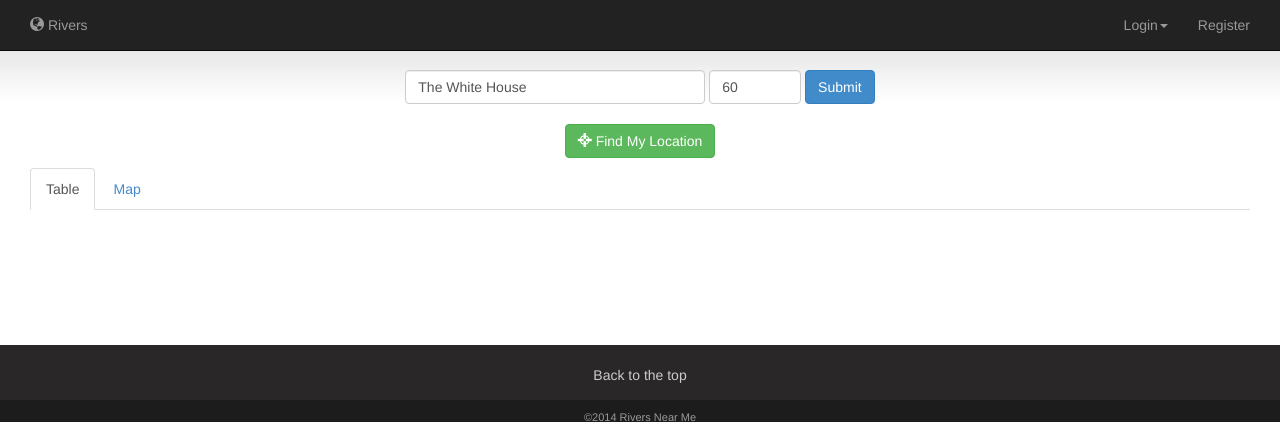
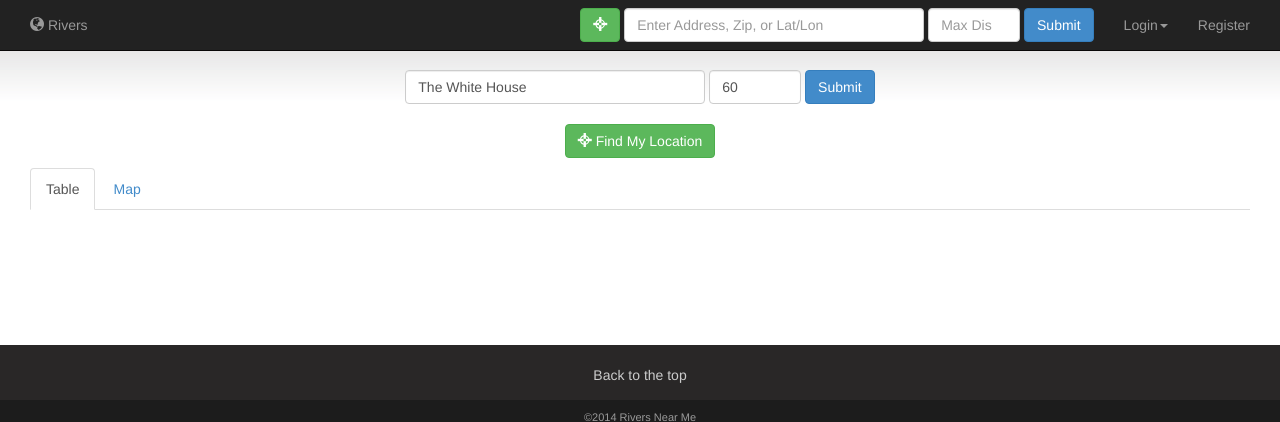
Before and after one commit to chrestme/RiversNearMe, a Django app: page / in a window 1280 px wide. Shown: the top 422 px of the page. Run offline with Django 3.2, Linux system fonts and the light colour scheme; data that the repository does not hold is empty; parts of the project's set-up code (start-up, migrations or seed data) failed here and were passed over; some libraries are stand-ins or nearby versions.

Commit message:
Added form fields to header. Added Zinnia Comment Moderation. Added NOAA gauge tooltips.

```diff
--- a/RiversNearMe/Rivers/templates/header.html
+++ b/RiversNearMe/Rivers/templates/header.html
@@ -21,7 +21,28 @@
 <script type="text/javascript"
   src="https://maps.googleapis.com/maps/api/js?key=AIzaSyCsV1PHBA6-FocW9_qi-Ixv7HfY3i5LDzU">
 </script>
+<script>
+    function get_location() {
+        //if (Modernizr.geolocation) {
+            var element = document.getElementById("getLocButton");
+            element.disabled = true;
+            navigator.geolocation.getCurrentPosition(popCoords);
+        //} else {
+        // no native support; maybe try a fallback?
+        //}
+    }
+    function popCoords(position) {
+        var lat = position.coords.latitude;
+        var lon = position.coords.longitude;
 
+        var loc_input_element = document.getElementById("loc");
+        loc_input_element.value = lat+", "+lon;
+
+        var loc_button_element = document.getElementById("getLocButton");
+        loc_button_element.disabled = false;
+    }
+</script>
+<link type="text/css" rel="stylesheet" href="http://cdn.jsdelivr.net/qtip2/2.2.1/basic/jquery.qtip.min.css"
 </head>
 <body style="padding-top: 60px">
 <header>
@@ -39,6 +60,21 @@
                 <li><a href="{% url "Rivers.views.index" %}"><span class="glyphicon glyphicon-globe"></span> Rivers</a></li>
             </ul>
             <ul class="nav navbar-nav pull-right">
+                <li>
+                    <form class="navbar-form" role="form" action="/rivers/" method='post'>
+                        {% csrf_token %}
+                        <div class="form-group">
+                            <button class="btn btn-success" id="getLocButton" onclick="get_location()" type="button"><i class="glyphicon glyphicon-screenshot"></i></button>
+                            <label class="sr-only" for="loc">Location: </label>
+                            <input class="form-control" id="loc" type="text" style="width: 300px" name="loc" placeholder="Enter Address, Zip, or Lat/Lon">
+                        </div>
+                        <div class="form-group">
+                            <label class="sr-only" for="dist">Max Distance: </label>
+                            <input class="form-control" id="dist" type="number" name="dist" min="0" max="9999" placeholder="Max Distance in Miles">
+                        </div>
+                        <button type="submit" class="btn btn-primary">Submit</button>
+                    </form>
+                </li>
                 {% if not user.is_active %}
                 <li class="dropdown">
                     <a class="dropdown-toggle" href="#" data-toggle="dropdown">Login<b class="caret"></b></a>
--- a/RiversNearMe/Rivers/templates/rivers/index.html
+++ b/RiversNearMe/Rivers/templates/rivers/index.html
@@ -45,27 +45,6 @@ function toggle_fav(placemark_id, mode){
     }
 }
 </script>
-<script>
-    function get_location() {
-        //if (Modernizr.geolocation) {
-            var element = document.getElementById("getLocButton");
-            element.disabled = true;
-            navigator.geolocation.getCurrentPosition(popCoords);
-        //} else {
-        // no native support; maybe try a fallback?
-        //}
-    }
-    function popCoords(position) {
-        var lat = position.coords.latitude;
-        var lon = position.coords.longitude;
-
-        var loc_input_element = document.getElementById("loc");
-        loc_input_element.value = lat+", "+lon;
-
-        var loc_button_element = document.getElementById("getLocButton");
-        loc_button_element.disabled = false;
-    }
-</script>
 
 <div class="center">
     <form class="form-inline" role="form" action="/rivers/" method="post">
@@ -112,9 +91,11 @@ $('a[href=#river_map]').on('shown.bs.tab', function () { google.maps.event.trigg
     (adsbygoogle = window.adsbygoogle || []).push({});
     </script>
     {% if user.is_authenticated %}
-    <button style="margin-bottom: 20px" class="btn btn-success pull-right" data-toggle="modal" data-target="#addRiverModal">
+    <div class="pull-right">
+    <button style="margin-bottom: 20px" class="btn btn-success" data-toggle="modal" data-target="#addRiverModal">
     + Add River Section
     </button>
+    </div>
     {% endif %}
     <div id="river_table" style="margin-top: 20px;" class="panel panel-primary tab-pane fade in active">
         <div class="panel-heading">
@@ -151,18 +132,19 @@ $('a[href=#river_map]').on('shown.bs.tab', function () { google.maps.event.trigg
                     <td class="text-center">{{pm_dict.placemark.class_field}}</td>
                     {% if pm_dict.placemark.stage_min and pm_dict.placemark.stage_max %}
                         {% if pm_dict.placemark.usgs_gauge.stage < pm_dict.placemark.stage_min %}
-                            <td class="text-center danger">
+                            <td class="text-center danger hasTooltip">
                         {% elif pm_dict.placemark.usgs_gauge.stage > pm_dict.placemark.stage_max %}
-                            <td class="text-center bg-primary">
+                            <td class="text-center bg-primary hasTooltip title">
                         {% else %}
-                            <td class="text-center success">
+                            <td class="text-center success hasTooltip">
                         {% endif %}
                     {% else %}
-                        <td class="text-center">
+                        <td class="text-center hasTooltip">
                     {% endif %}
                         <a href='http://waterdata.usgs.gov/usa/nwis/uv?{{pm_dict.placemark.usgs_gauge}}' title='{{pm_dict.placemark.usgs_gauge.last_update}}'>{{pm_dict.placemark.usgs_gauge.stage}} ft
                         <br><strong>{{pm_dict.delta_sign |safe}} </strong><small>{{pm_dict.placemark.usgs_gauge.stage_delta}} ft/hr</small></a>
                         <br>{{pm_dict.placemark.stage_min|default_if_none:""}} - {{pm_dict.placemark.stage_max|default_if_none:""}} ft
+                        <div style="display: none;"><img src="http://water.weather.gov/resources/hydrographs/{{pm_dict.noaa_gauge|lower}}_hg.png" width=280 height=222></p></div>
                         </td>
 
                     {% if pm_dict.placemark.flow_min and pm_dict.placemark.flow_max %}
@@ -202,6 +184,24 @@ $('a[href=#river_map]').on('shown.bs.tab', function () { google.maps.event.trigg
                 });
             });
         </script>
+        <script>
+            $(document).ready(function(){
+                $('.hasTooltip').each(function() { // Notice the .each() loop, discussed below
+                    $(this).qtip({
+                            content:{
+                                text: $(this).children('div')
+                            },
+                            style:{
+                                classes: "qtip-bootstrap"
+                            }
+                            //show:{
+                            //    target: $(this).children('div') // Use the "div" element next to this for the content
+                            //}
+                    });
+                });
+            });
+        </script>
+
         {% if user.is_authenticated %}
         <button style="margin-top: 20px" class="btn btn-success pull-right" data-toggle="modal" data-target="#addRiverModal">
             + Add River Section
@@ -224,7 +224,6 @@ $('a[href=#river_map]').on('shown.bs.tab', function () { google.maps.event.trigg
             {% endif %}
         {% endfor %}
     ];
-    //var testmarks = [["test1_NoVA",-77.4510605,38.9130116,'1'],["test2_AlbrightWV",-79.6385559,39.4933459,'2'],["test3_NewYork",-73.9780035,40.7056308,'3']];
     var pm_ids = [];
     var k = 0;
 
@@ -330,4 +329,7 @@ $('a[href=#river_map]').on('shown.bs.tab', function () { google.maps.event.trigg
 </script>
 
 {% endif %}
+
+<script type="text/javascript" src="http://cdn.jsdelivr.net/qtip2/2.2.1/basic/jquery.qtip.min.js"></script>
+<script type="text/javascript" src="http://imagesloaded.desandro.com/imagesloaded.pkgd.min.js"></script>
 {% endblock %}
--- a/RiversNearMe/Rivers/views.py
+++ b/RiversNearMe/Rivers/views.py
@@ -291,17 +291,20 @@ def parsePlacemarks(placemarks, distance, local_location, user_placemarks=None):
             else:
                 section_url = placemark.description
             delta_sign = ''
+            noaa_gauge = None
             if hasattr(placemark, 'usgs_gauge'):
                 if placemark.usgs_gauge.stage_delta > 0.0 or placemark.usgs_gauge.flow_delta > 0.0:
                     delta_sign = '&#10138'
                 elif placemark.usgs_gauge.stage_delta < 0.0 or placemark.usgs_gauge.flow_delta < 0.0:
                     delta_sign = '&#10136'
+                noaa_gauge = placemark.usgs_gauge.noaa_gauges_set.first()
 
             pm_dict = {'placemark': placemark,
                        'distance': "{0:.2f}".format(haversine_distance),
                        'AW_url': section_url,
                        'delta_sign': delta_sign,
-                       'user_fav': user_fav
+                       'user_fav': user_fav,
+                       'noaa_gauge': noaa_gauge
             }
             pm_list.append(pm_dict)
 
```
Also changed, not shown: RiversNearMe/Rivers/models.py (+14 -0 lines), RiversNearMe/RiversNearMe/settings.py (+7 -0 lines).
